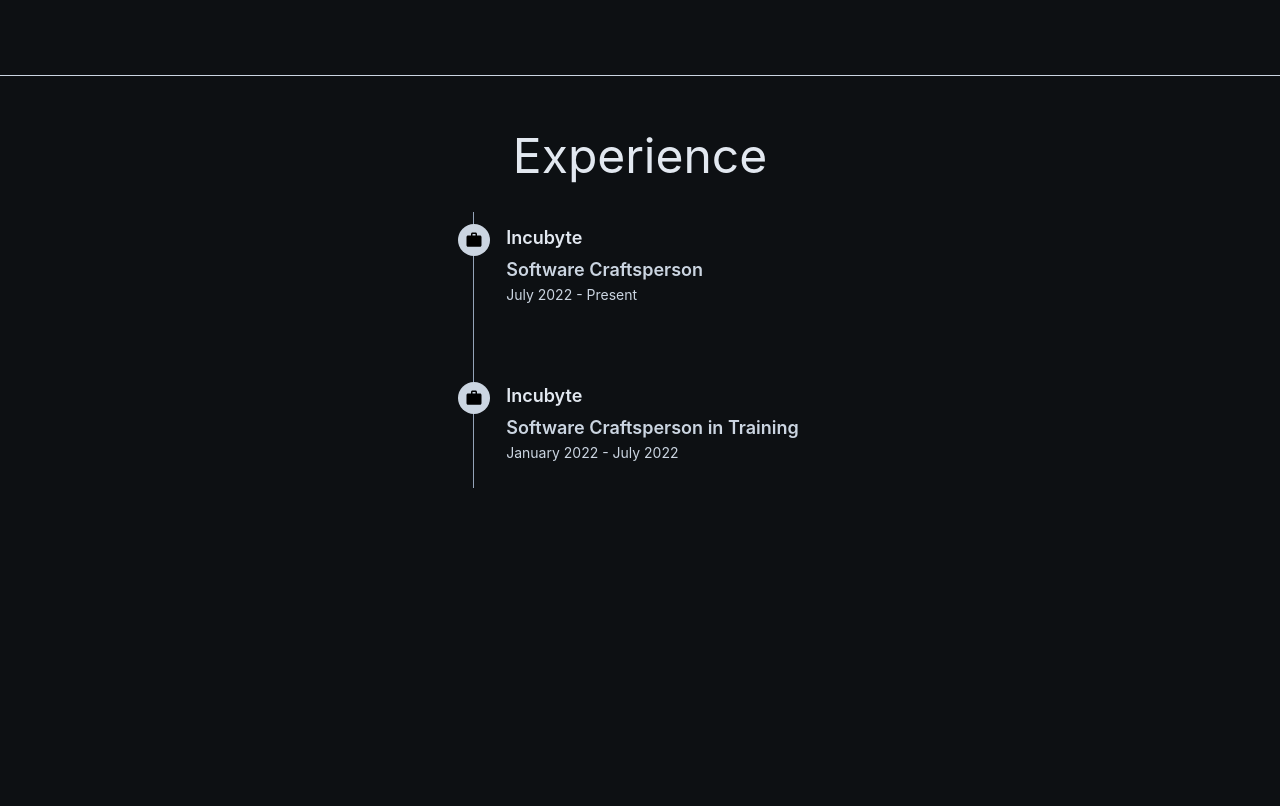
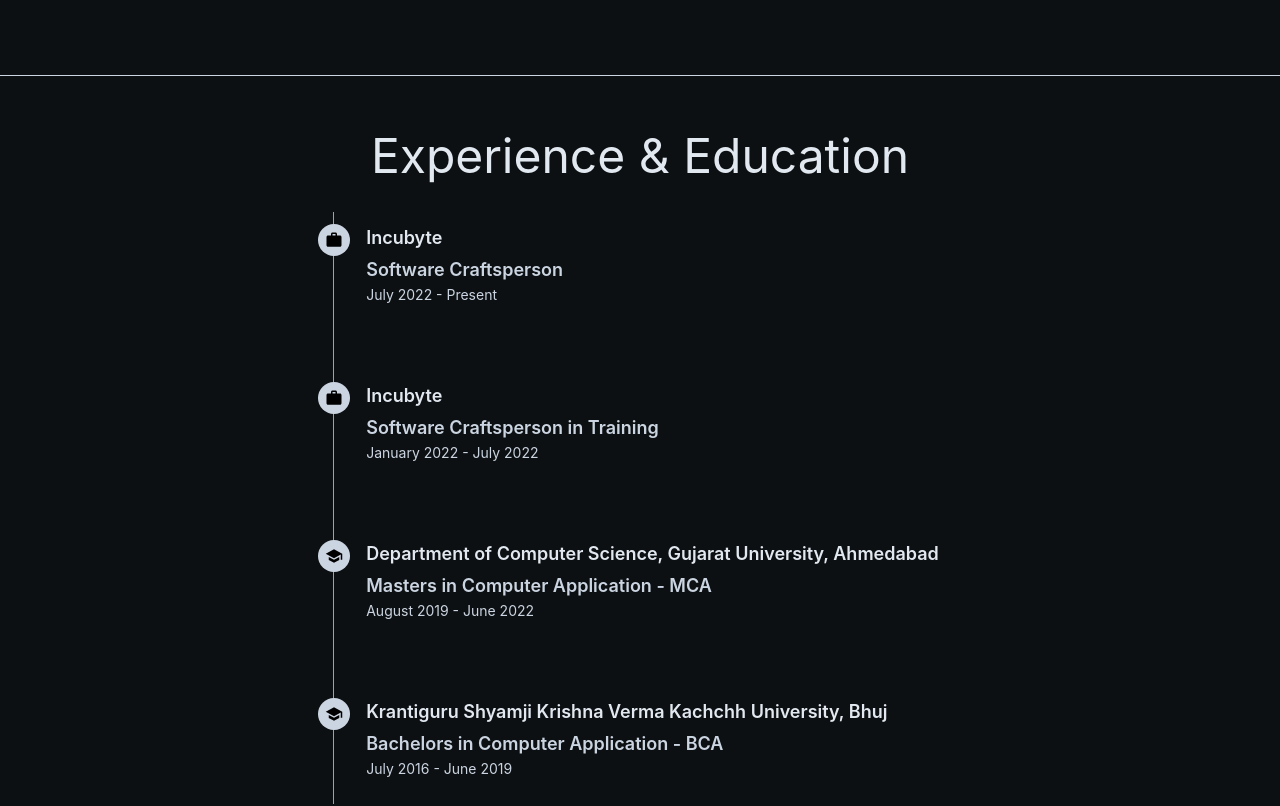
Before and after one commit to niravchavda99/niravchavda99.github.io, a React (Create React App) app: page / in a window 1280 px wide. Shown: the part 780-1586 px from the top of the page. Built offline with nearby package versions, Linux system fonts and the light colour scheme.

Commit message:
ENH: Add education

```diff
--- a/src/app/common/MonthYear.ts
+++ b/src/app/common/MonthYear.ts
@@ -1,7 +1,11 @@
 import {getMonthName} from "../Utils";
 
 class MonthYear {
-  constructor(public month: number, public year: number) {
+  private constructor(public month: number, public year: number) {
+  }
+
+  static of(month: number, year: number): MonthYear {
+    return new MonthYear(month, year);
   }
 
   public get isPresent() {
--- a/src/app/experience/Experience.tsx
+++ b/src/app/experience/Experience.tsx
@@ -5,11 +5,11 @@ import Job from "./job/Job";
 
 const Experience = () => {
   return <div id={'experience'}>
-    <div className="experience-header">Experience</div>
+    <div className="experience-header">Experience & Education</div>
     <div className={'flex flex-col justify-center items-center'}>
       <div className={'w-max'}>
         <div className="jobs-container">
-          {jobs.map(job => <Job key={`job${job.organizationName}${job.designation}`} profile={job}/>)}
+          {jobs.map((job, index) => <Job key={`job${index}`} profile={job}/>)}
         </div>
       </div>
     </div>
--- a/src/app/experience/job/Job.tsx
+++ b/src/app/experience/job/Job.tsx
@@ -1,20 +1,27 @@
-import JobProfile from "./JobProfile";
+import {EducationProfile, JobProfile, Profile} from "./JobProfile";
 import './Job.scss';
-import {MdWork} from "react-icons/md";
+import {MdSchool, MdWork} from "react-icons/md";
 import React from "react";
 
 type JobProps = {
-  profile: JobProfile
+  profile: Profile
 };
 
 const Job = ({profile}: JobProps) => {
-  const {organizationName, designation, dateStarted, dateEnded} = profile;
+  const isJobProfile: boolean = profile?.type === 'job';
+  const {organizationName, dateStarted, dateEnded} = profile;
 
   return (
       <div className="job-container">
-        <span className="job-icon-container"><MdWork className={'job-icon'} size={18}/></span>
+        <span className="job-icon-container">
+          {isJobProfile ?
+              <MdWork className='job-icon' size={18}/> :
+              <MdSchool className='job-icon' size={18}/>
+          }
+        </span>
         <span className="organization-name">{organizationName}</span>
-        <span className="designation">{designation}</span>
+        <span
+            className="designation">{isJobProfile ? (profile as JobProfile)?.designation : (profile as EducationProfile)?.degree}</span>
         <time className="dates">{`${dateStarted} - ${dateEnded.toString()}`}</time>
         <p className="achievements"></p>
       </div>
--- a/src/app/experience/job/JobProfile.ts
+++ b/src/app/experience/job/JobProfile.ts
@@ -1,11 +1,19 @@
 import MonthYear from "../../common/MonthYear";
 
-type JobProfile = {
+export interface Profile {
   dateStarted: MonthYear,
   dateEnded: MonthYear,
   organizationName: string,
+  achievements: string[]
+  type: 'job' | 'education';
+}
+
+export interface JobProfile extends Profile {
   designation: string,
-  achievements: string[]
-};
+  type: 'job'
+}
 
-export default JobProfile;
+export interface EducationProfile extends Profile {
+  degree: string,
+  type: 'education'
+}
--- a/src/app/experience/jobs.ts
+++ b/src/app/experience/jobs.ts
@@ -1,19 +1,37 @@
-import JobProfile from "./job/JobProfile";
+import {EducationProfile, JobProfile, Profile} from "./job/JobProfile";
 import MonthYear from "../common/MonthYear";
 
-export const jobs: JobProfile[] = [
+export const jobs: Profile[] = [
   {
-    dateStarted: new MonthYear(7, 2022),
-    dateEnded: new MonthYear(0, 0),
+    dateStarted: MonthYear.of(7, 2022),
+    dateEnded: MonthYear.of(0, 0),
     organizationName: 'Incubyte',
     designation: 'Software Craftsperson',
-    achievements: []
-  },
+    achievements: [],
+    type: "job"
+  } as JobProfile,
   {
-    dateStarted: new MonthYear(1, 2022),
-    dateEnded: new MonthYear(7, 2022),
+    dateStarted: MonthYear.of(1, 2022),
+    dateEnded: MonthYear.of(7, 2022),
     organizationName: 'Incubyte',
     designation: 'Software Craftsperson in Training',
-    achievements: []
-  }
+    achievements: [],
+    type: "job"
+  } as JobProfile,
+  {
+    dateStarted: MonthYear.of(8, 2019),
+    dateEnded: MonthYear.of(6, 2022),
+    organizationName: "Department of Computer Science, Gujarat University, Ahmedabad",
+    achievements: [],
+    degree: "Masters in Computer Application - MCA",
+    type: "education",
+  } as EducationProfile,
+  {
+    dateStarted: MonthYear.of(7, 2016),
+    dateEnded: MonthYear.of(6, 2019),
+    organizationName: "Krantiguru Shyamji Krishna Verma Kachchh University, Bhuj",
+    achievements: [],
+    degree: "Bachelors in Computer Application - BCA",
+    type: "education",
+  } as EducationProfile
 ];
```
